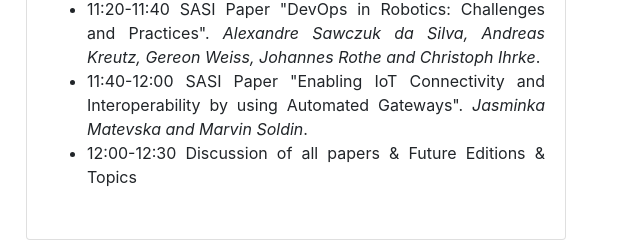
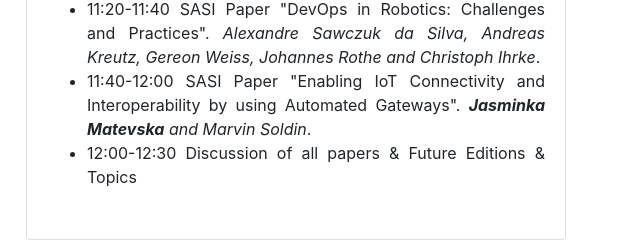
Before and after one commit to sasi4gh/sasi4, a plain HTML site: page index.html in a window 1280 px wide. Shown: the part 2873-3115 px from the top of the page, 629-1269 px from the left. Drawn offline with Linux system fonts and the light colour scheme; files whose address does not match are found by name.

Commit message:
Update index.html

```diff
--- a/index.html
+++ b/index.html
@@ -174,7 +174,7 @@
                   <ul class="text-justify">
                     <li>11:00-11:20 SASI Paper "Developing an AI-enabled IIoT platform - Lessons learned from early use case validation". <i><b>Holger Eichelberger</b>, Greg Palmer, Svenja Reimer, Tất Trọng Vũ, Hieu Do, Sofiane Laridi, Alexander Weber, Claudia Niederée and Thomas Hildebrandt</i>.</li>
                     <li>11:20-11:40 SASI Paper "DevOps in Robotics: Challenges and Practices". <i>Alexandre Sawczuk da Silva, Andreas Kreutz, Gereon Weiss, Johannes Rothe and Christoph Ihrke</i>. </li>
-                    <li>11:40-12:00 SASI Paper "Enabling IoT Connectivity and Interoperability by using Automated Gateways". <i>Jasminka Matevska and Marvin Soldin</i>.</li>
+                    <li>11:40-12:00 SASI Paper "Enabling IoT Connectivity and Interoperability by using Automated Gateways". <i><b>Jasminka Matevska</b> and Marvin Soldin</i>.</li>
 		    <li>12:00-12:30 Discussion of all papers & Future Editions & Topics</li>
                    </ul>
 				</p>
```
